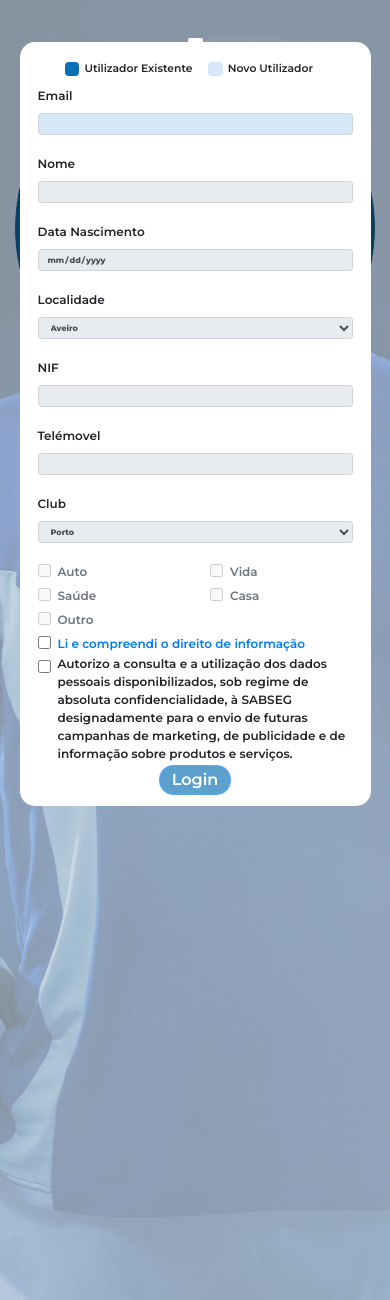
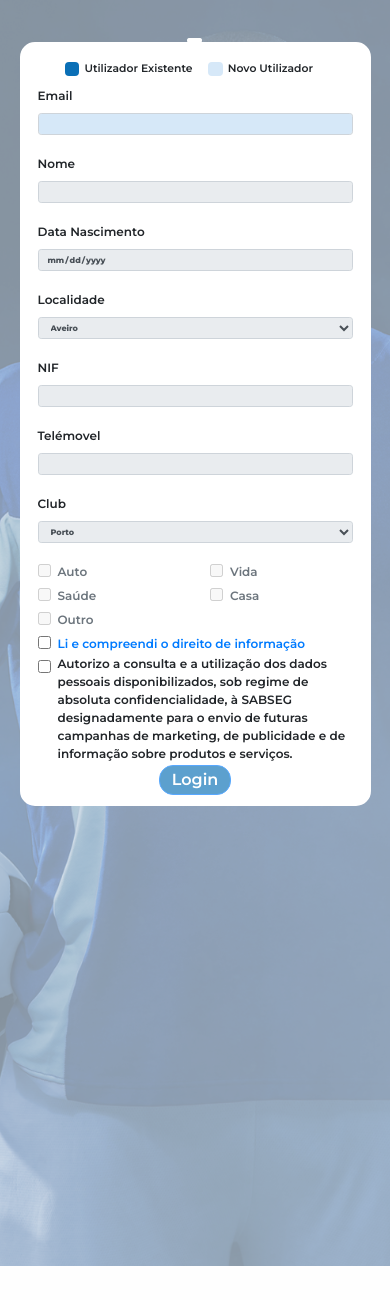
Before and after one commit to Zeszito/formForClient, a PHP site: page / in a window 390 px wide; the page is wider, and only the part inside the window is pictured. Shown: the top 1300 px of that part. After the commit the page ends 1266 px from the top of that part, so only its background shows below. Run offline with PHP 8.4, Linux system fonts and the light colour scheme; some libraries are stand-ins or nearby versions.

Commit message:
Need testing cause was fixed by JS

```diff
--- a/css/main.css
+++ b/css/main.css
@@ -25,8 +25,13 @@
 }
 
 body{
-    background-color: teal;
+    background-color: red;
 }
+html, body {
+  max-width: 100%;
+  overflow-x: hidden;
+}
+
 
 .form-control-sm{
     font-size: 0.5rem;
@@ -47,7 +52,7 @@ label{
     right: 0;
     left: 0;
     height: 100%;
-    width: 100%;
+    width: 100vw;
     background: url("../images/Background.png") no-repeat center center /cover;
     content: '';
     z-index: -2;
@@ -60,7 +65,7 @@ label{
     right: 0;
     left: 0;
     height: 100%;
-    width: 100%;
+    width: 100vw;
     background-color: #BDCDDD;
     opacity: 70%;
     content: '';
@@ -162,8 +167,8 @@ padding-right: 5vw;
         position: absolute;
         top: 0;
         left: 0;
-        height: 165%;
-
+        height: 150%;
+        width: 100vw;
         background: url("../images/Background.png") no-repeat center center /cover;
         content: '';
         z-index: -2;
@@ -175,7 +180,7 @@ padding-right: 5vw;
         top: 0;
         left: 0;
         height: 150%;
-
+        width: 100vw;
         background-color: #BDCDDD;
         opacity: 70%;
         content: '';
--- a/js/main.js
+++ b/js/main.js
@@ -186,7 +186,3 @@ $("#prizebtn").on("click", function () {
     Stop(rodando);
 
   });
-
-
-$(".bg2").css("height", Math.max($(document).height(), $(window).height()));
-$(".bg").css("height", Math.max($(document).height(), $(window).height()));
--- a/phpComponents/wheel.php
+++ b/phpComponents/wheel.php
@@ -3,7 +3,7 @@
 
 
     <div class="row">
-        <div class="col-md-4 offset-md-4 mt-4">
+        <div class="col-8 offset-2 col-md-4 offset-md-4 mt-4">
             <img class="img-fluid" id="roda" src="images\roleta_default.png" alt="">
             <img class="img-fluid" id="rodaCentro" src="images\roda.png" alt="">
             <img class="img" id="seta" src="images\point.png" alt="">
```
